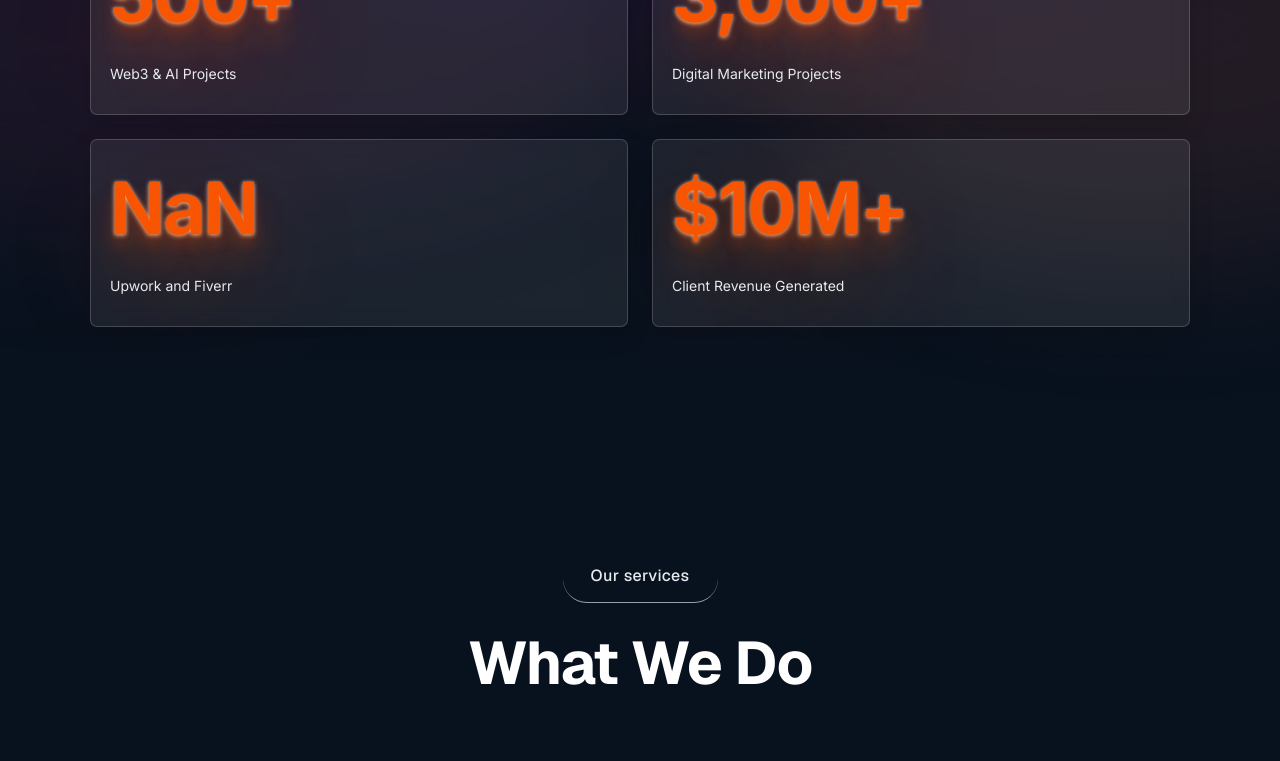
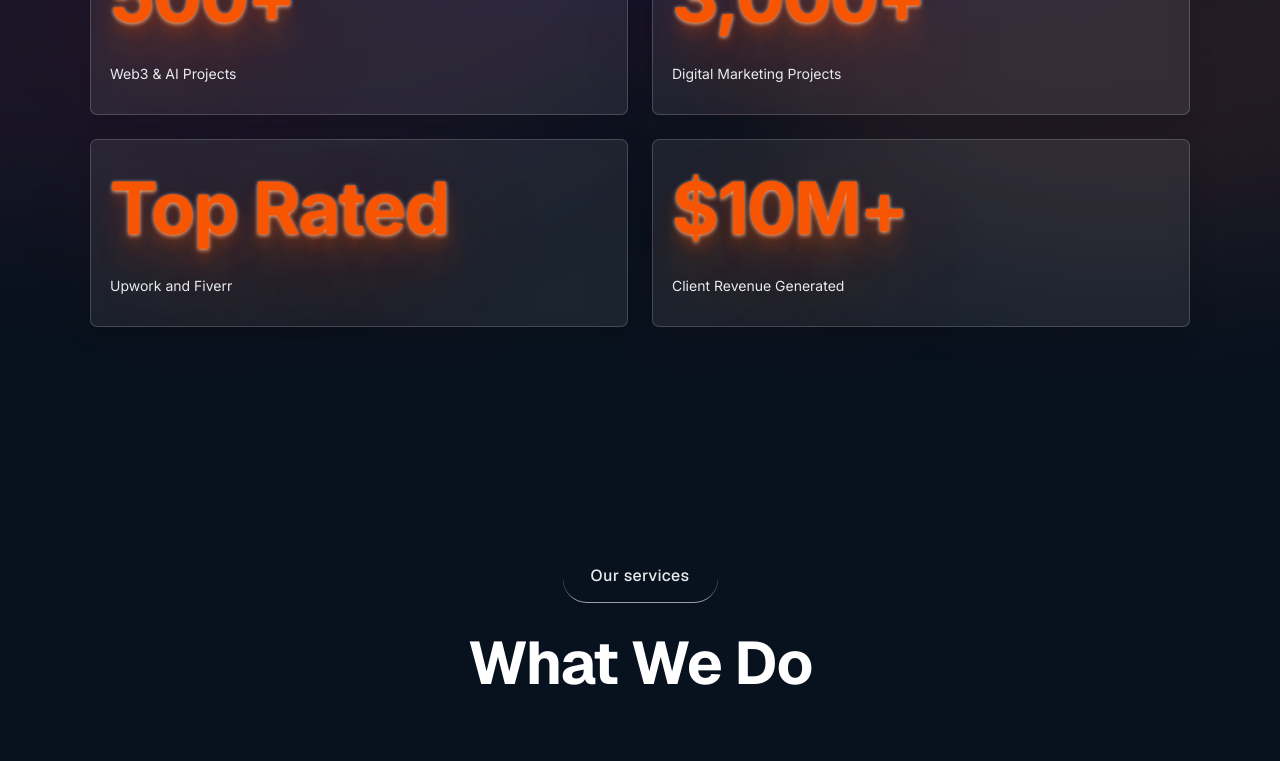
Before and after one commit to onlytoseef/bullshill, a Next.js app: page / in a window 1280 px wide. Shown: the part 1560-2321 px from the top of the page. Built offline with nearby package versions, Linux system fonts and the light colour scheme.

Commit message:
Refactor Intro component; conditionally render stat text or Counter component for improved clarity

```diff
--- a/components/sections/intro.tsx
+++ b/components/sections/intro.tsx
@@ -29,12 +29,16 @@ export function Intro() {
           <Stagger className="mt-9 grid gap-6 sm:grid-cols-2" stagger={0.1}>
             {stats.map((stat) => (
               <div key={stat.label} className="about-stat-card">
+                {"text" in stat ? (
+                  <span className="about-stat-value">{stat.text}</span>
+                ) : (
                   <Counter
                     value={stat.value}
                     prefix={"prefix" in stat ? stat.prefix : ""}
                     suffix={stat.suffix}
                     className="about-stat-value"
                   />
+                )}
                 <p className="about-stat-label">{stat.label}</p>
               </div>
             ))}
```
Lines whose indentation alone changed are shown as unchanged.
